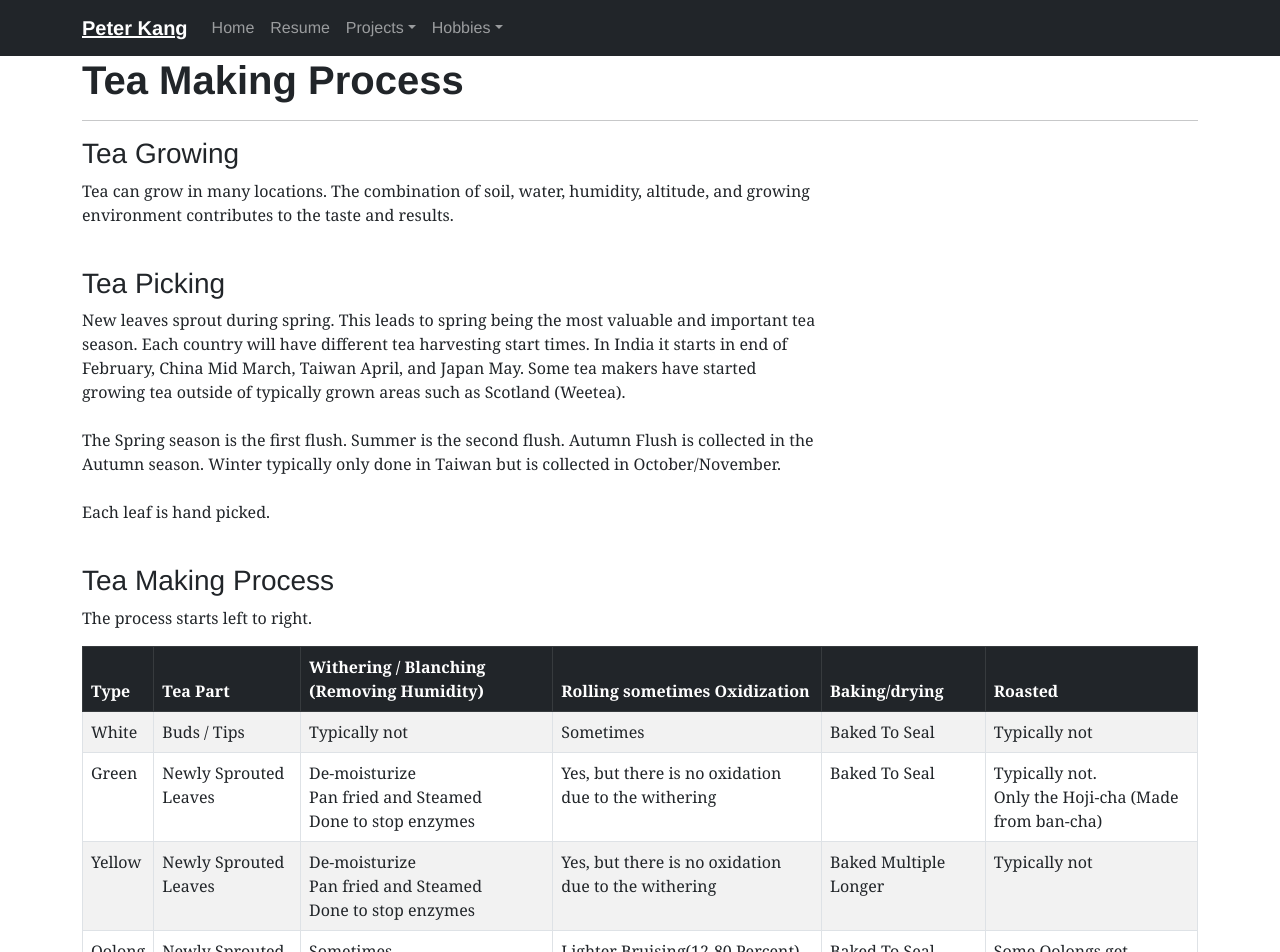
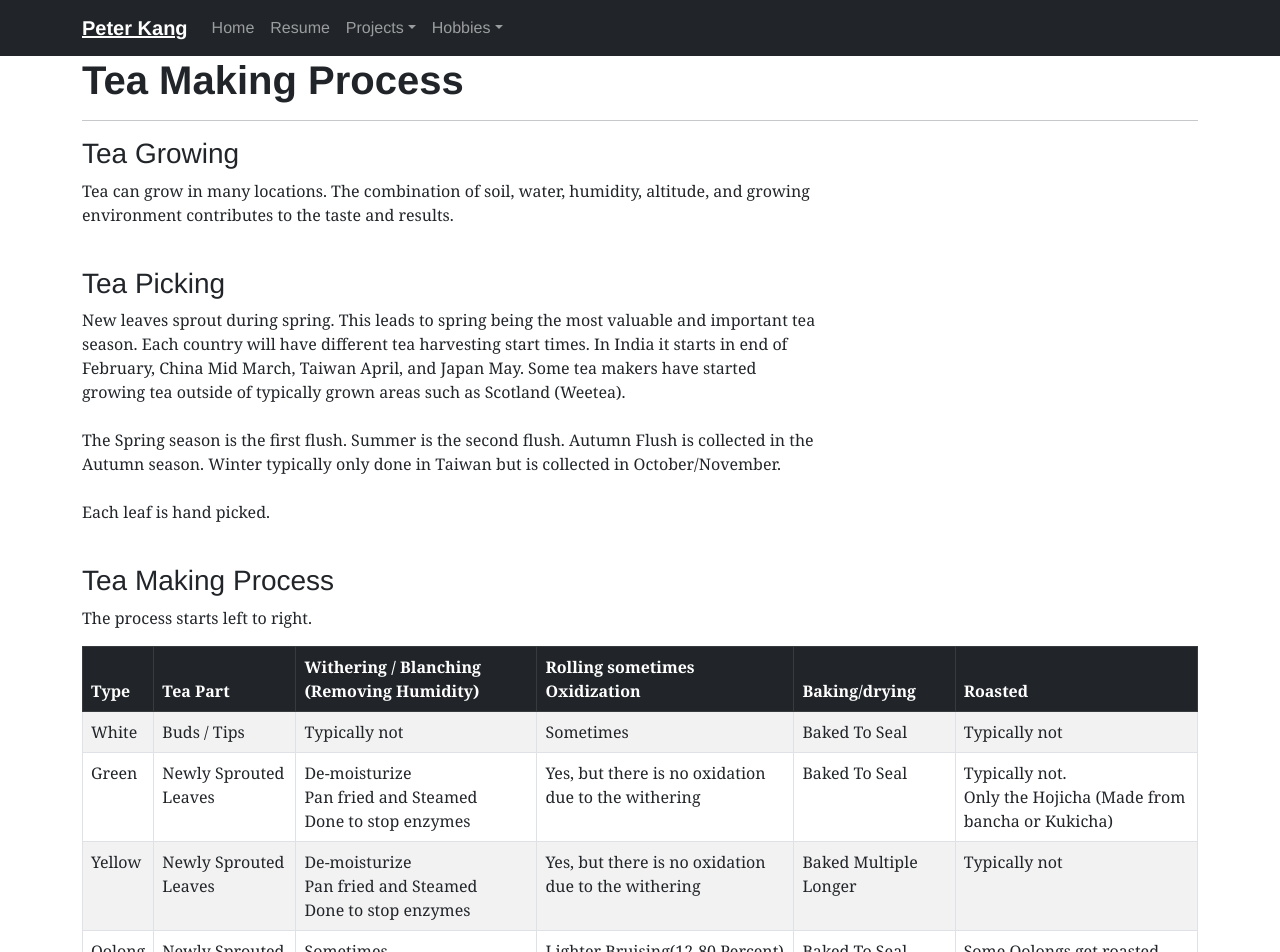
Before and after one commit to Peter-Kang/Peter-Kang.github.io, a React (Create React App) app: page /#/TeaProcess in a window 1280 px wide. Shown: the top 952 px of the page. Built offline with nearby package versions, Linux system fonts and the light colour scheme.

Commit message:
Updated text

```diff
--- a/src/routes/TeaNotes/TeaProcess.js
+++ b/src/routes/TeaNotes/TeaProcess.js
@@ -69,7 +69,7 @@ const TeaProcess = () => {
                         <td>De-moisturize<br />Pan fried and Steamed<br />Done to stop enzymes</td>
                         <td>Yes, but there is no oxidation due to the withering</td>
                         <td>Baked To Seal</td>
-                        <td>Typically not. <br />Only the Hoji-cha (Made from ban-cha)</td>
+                        <td>Typically not. <br />Only the Hojicha (Made from bancha or Kukicha)</td>
                     </tr>
                     <tr>
                         <td>Yellow</td>
```
